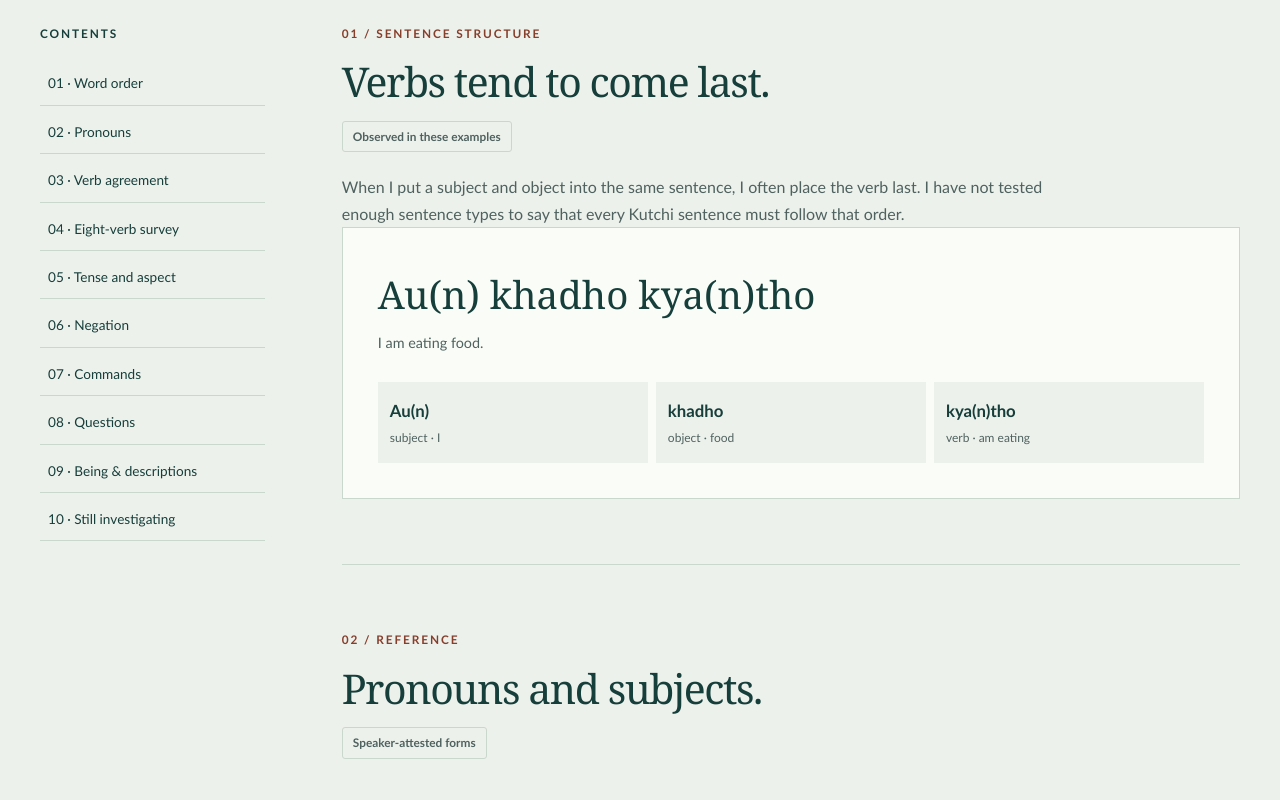
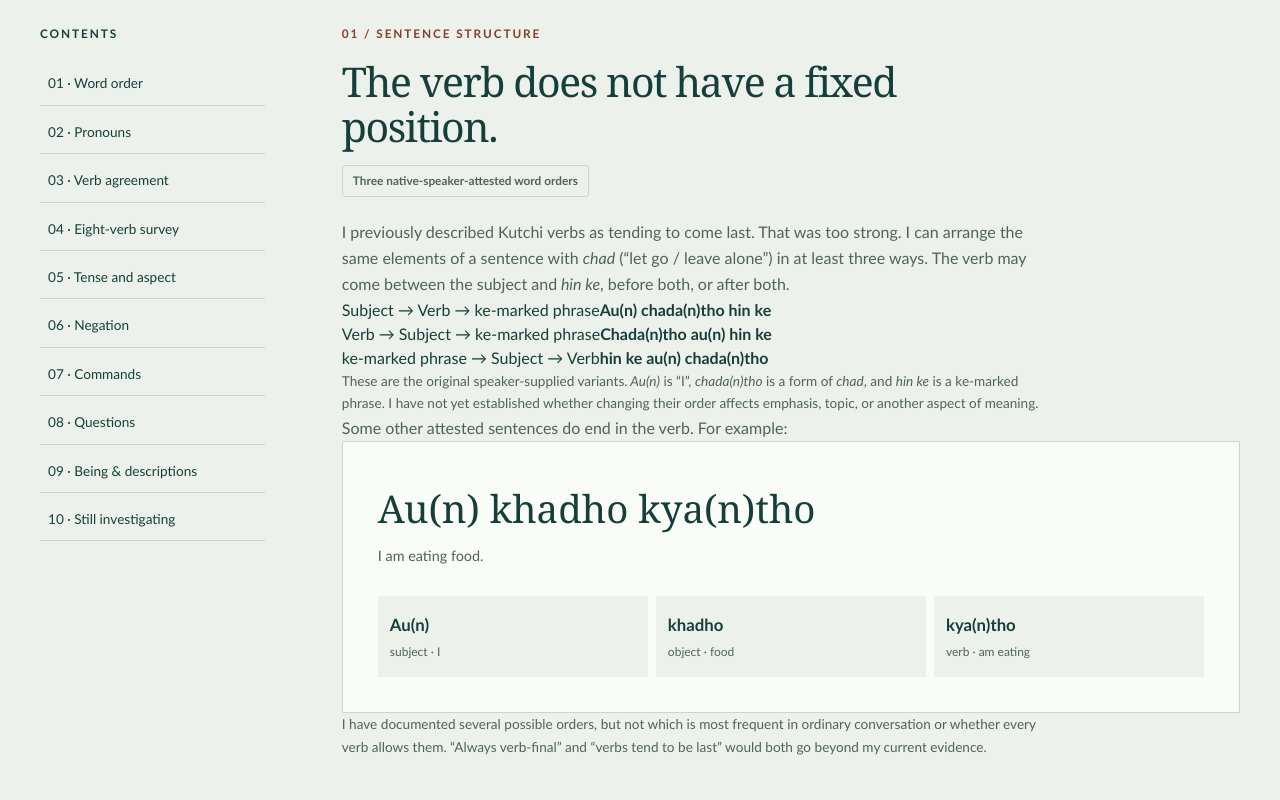
Before and after one commit to Fabdulla1/Madhaaf, a Next.js app: page /language/grammar in a window 1280 px wide. Shown: the part 720-1520 px from the top of the page. Built offline with nearby package versions, Linux system fonts and the light colour scheme; no server answers.

Commit message:
fix(grammar): document subject-first, verb-first and ke-phrase-first word orders

```diff
--- a/src/app/language/grammar/page.tsx
+++ b/src/app/language/grammar/page.tsx
@@ -84,12 +84,38 @@ export default function GrammarPage() {
           <div className="grammar-articles">
             <section id="word-order" className="grammar-section">
               <p className="eyebrow">01 / Sentence structure</p>
-              <h2>Verbs tend to come last.</h2>
-              <Evidence>Observed in these examples</Evidence>
+              <h2>The verb does not have a fixed position.</h2>
+              <Evidence>Three native-speaker-attested word orders</Evidence>
               <p>
-                When I put a subject and object into the same sentence, I
-                often place the verb last. I have not tested enough sentence
-                types to say that every Kutchi sentence must follow that order.
+                I previously described Kutchi verbs as tending to come last.
+                That was too strong. I can arrange the same elements of a
+                sentence with <em>chad</em> (“let go / leave alone”) in at
+                least three ways. The verb may come between the subject and
+                <em> hin ke</em>, before both, or after both.
+              </p>
+              <ol className="grammar-order-list" aria-label="Three attested arrangements of the same grammatical elements">
+                <li>
+                  <span className="grammar-order-list__pattern">Subject → Verb → ke-marked phrase</span>
+                  <strong lang="und">Au(n) chada(n)tho hin ke</strong>
+                </li>
+                <li>
+                  <span className="grammar-order-list__pattern">Verb → Subject → ke-marked phrase</span>
+                  <strong lang="und">Chada(n)tho au(n) hin ke</strong>
+                </li>
+                <li>
+                  <span className="grammar-order-list__pattern">ke-marked phrase → Subject → Verb</span>
+                  <strong lang="und">hin ke au(n) chada(n)tho</strong>
+                </li>
+              </ol>
+              <p className="grammar-fineprint">
+                These are the original speaker-supplied variants.
+                <em> Au(n)</em> is “I”, <em>chada(n)tho</em> is a form of
+                <em> chad</em>, and <em>hin ke</em> is a ke-marked phrase.
+                I have not yet established whether changing their order affects
+                emphasis, topic, or another aspect of meaning.
+              </p>
+              <p>
+                Some other attested sentences do end in the verb. For example:
               </p>
               <div className="grammar-example">
                 <p className="grammar-example__kutchi">Au(n) khadho kya(n)tho</p>
@@ -100,6 +126,12 @@ export default function GrammarPage() {
                   <span><strong>kya(n)tho</strong><small>verb · am eating</small></span>
                 </div>
               </div>
+              <p className="grammar-fineprint">
+                I have documented several possible orders, but not which is
+                most frequent in ordinary conversation or whether every verb
+                allows them. “Always verb-final” and “verbs tend to be last”
+                would both go beyond my current evidence.
+              </p>
             </section>
             <section id="pronouns" className="grammar-section">
               <p className="eyebrow">02 / Reference</p>
@@ -329,8 +361,10 @@ export default function GrammarPage() {
                 <div><strong>Ai(n) kee(n) i(n)yo?</strong><span>How are you? · formal or plural</span></div>
               </div>
               <p>
-                I put the verb at the end of these questions. I want
-                longer examples to test where question words may appear.
+                These particular questions place the verb at the end, but
+                my other examples show that verbs need not be final.
+                I still need longer questions and alternative orders to
+                understand where question words can appear.
               </p>
             </section>
             <section id="being" className="grammar-section">
```
